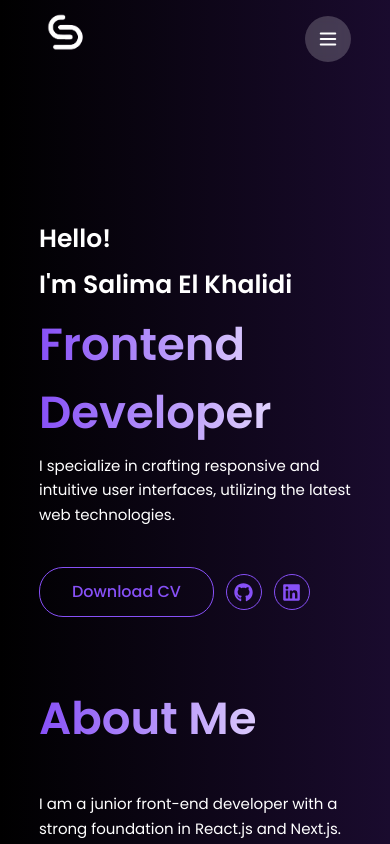
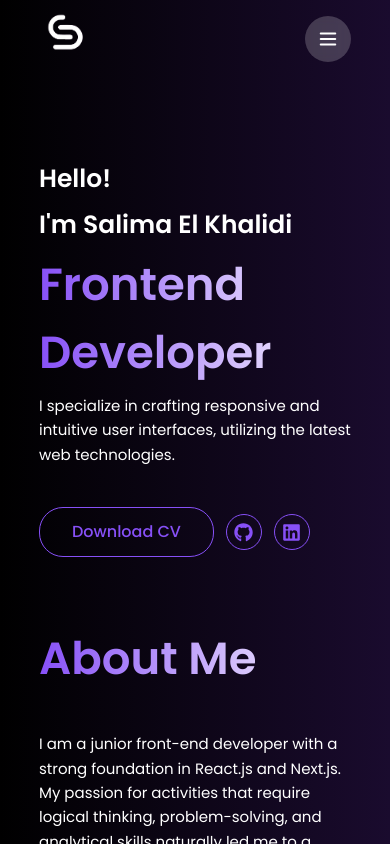
Before and after one commit to salima12345/portfolio, a Next.js app: page / in a window 390 px wide. Built offline with nearby package versions, Linux system fonts and the light colour scheme.

Commit message:
fix spacing

```diff
--- a/components/Hero.tsx
+++ b/components/Hero.tsx
@@ -4,7 +4,7 @@ import Link from 'next/link';
 
 const Hero = () => {
     return (
-        <div  className='w-[100vw] to-[#1A0B2E] mt-[150px] animate-slideInFromLeft'>
+        <div  className='w-[100vw] to-[#1A0B2E] mt-[90px] lg:mt-[150px]  animate-slideInFromLeft'>
             <div className='flex justify-center flex-col w-[80%] h-[100%] mx-auto'>
                 <div className='grid grid-cols-1 md:grid-col-2 gap-[3rem] items-center'>
                     <div>
--- a/components/ProjectCard.tsx
+++ b/components/ProjectCard.tsx
@@ -39,9 +39,9 @@ const ProjectCard: React.FC<ProjectCardProps> = ({ project }) => {
           <h2 className='text-2xl font-bold mb-2 text-white'>{project.projectName}</h2>
         </Link>
         <h3 className='text-xl mb-2 text-white'>{project.projectSubTitle}</h3>
-        <p className='text-white mb-10'>{project.projectDesc}</p>
+        <p className='text-white '>{project.projectDesc}</p>
         <Link href={project.projectLink} target='_blank' rel='noopener noreferrer'>
-          <button className='text-[#8750F7] py-3 px-8 border border-[#8750F7] rounded-3xl hover:bg-[#8750F7] hover:text-white transition-all font-medium'>
+          <button className='text-[#8750F7] py-3 px-8 my-5 border border-[#8750F7] rounded-3xl hover:bg-[#8750F7] hover:text-white transition-all font-medium'>
             Check it out
           </button>
         </Link>
```
